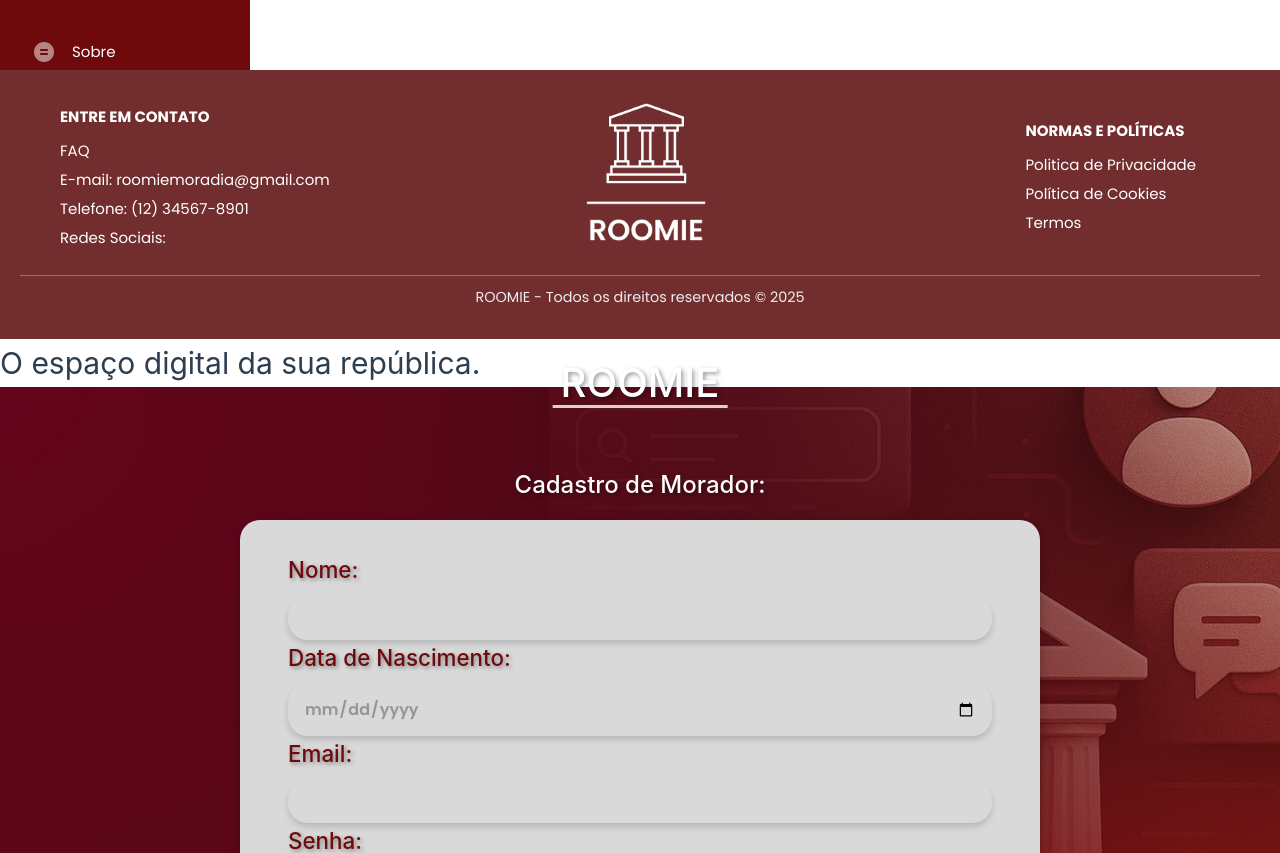
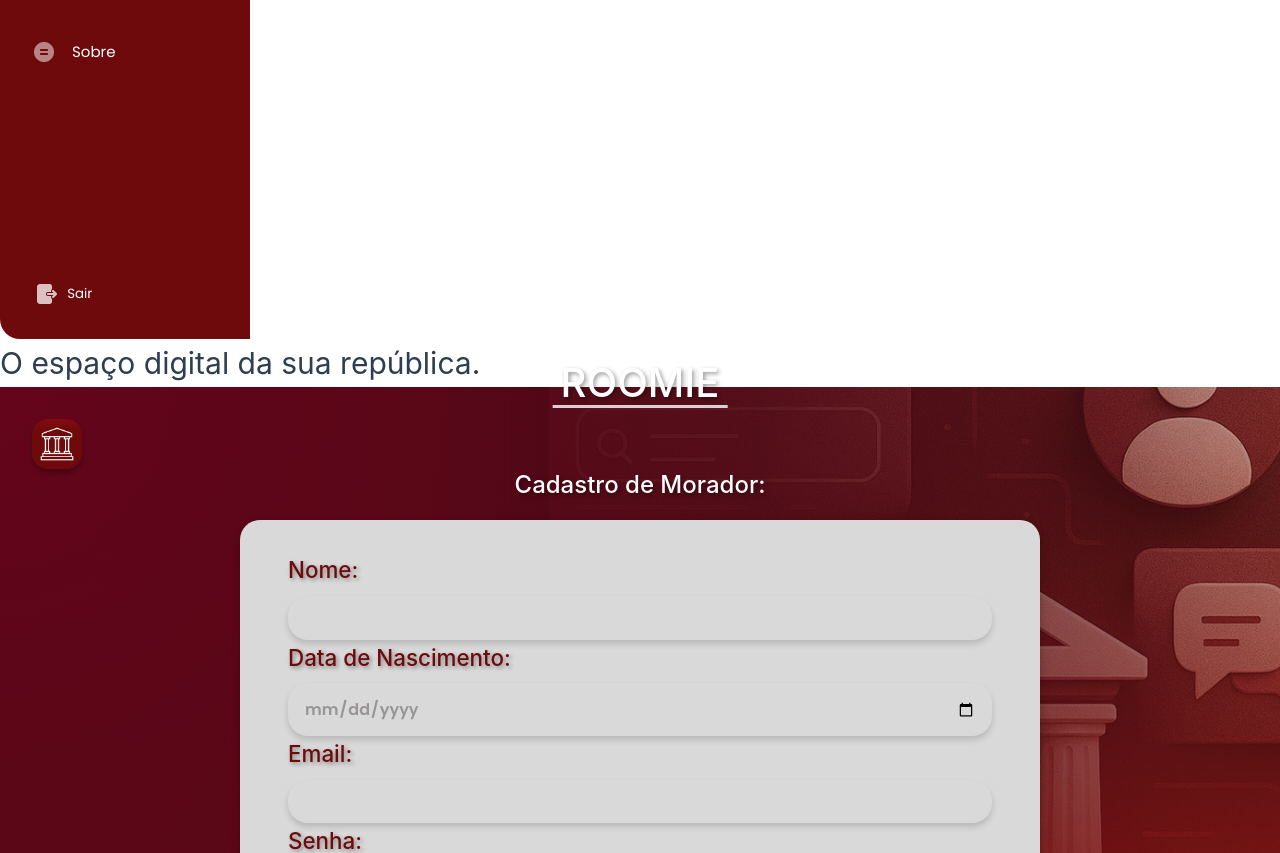
Before and after one commit to thaynabecker/roomie-frontend, a Vue app: page / in a window 1280 px wide. Shown: the part 461-1314 px from the top of the page. Built offline with nearby package versions, Linux system fonts and the light colour scheme.

Commit message:
FIX: adjust logo position to top right on resident registration page #18

```diff
--- a/src/App.vue
+++ b/src/App.vue
@@ -1,15 +1,15 @@
 <script setup>
 import SideBar from './components/SideBar.vue'
-import FooterComponent from '@/components/FooterComponent.vue'
 import MainPage from './components/MainPage.vue'
 import CadastroMorador from './views/CadastroMoradorView.vue';
+import CadastroAdministradorView from './views/CadastroAdministradorView.vue';
 </script>
 
 <template>
   <SideBar />
-  <FooterComponent />
   <MainPage />
   <CadastroMorador />
+  <CadastroAdministradorView />
 </template>
 
 <style scoped>
--- a/src/views/CadastroMoradorView.vue
+++ b/src/views/CadastroMoradorView.vue
@@ -1,11 +1,11 @@
 <script setup>
-import background from '@/assets/img/background-image.png'
+import minilogo from '@/assets/img/minilogo.png'
 </script>
 
 <template>
   <div class="background">
     <div class="logo-container">
-      <img :src="background" alt="logo" />
+      <img :src="minilogo" alt="logo" />
     </div>
 
     <h1 class="titulo">ROOMIE</h1>
@@ -38,6 +38,7 @@ import background from '@/assets/img/background-image.png'
 }
 .background {
   background-color: #6f0a0c;
+  position: relative;
 }
 .background {
   min-height: 100vh;
@@ -74,6 +75,7 @@ import background from '@/assets/img/background-image.png'
   position: absolute;
   top: 1rem;
   left: 1rem;
+  margin: 1rem 0 0 1rem;
 }
 
 .logo-container img {
```
